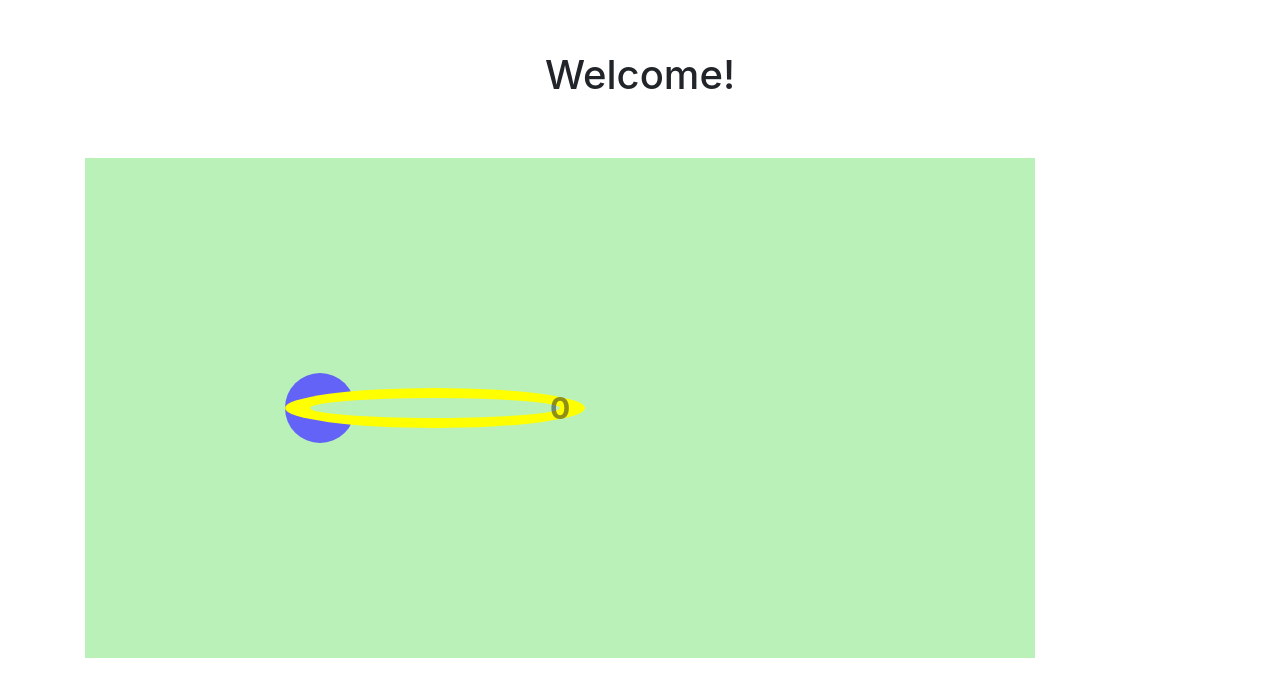
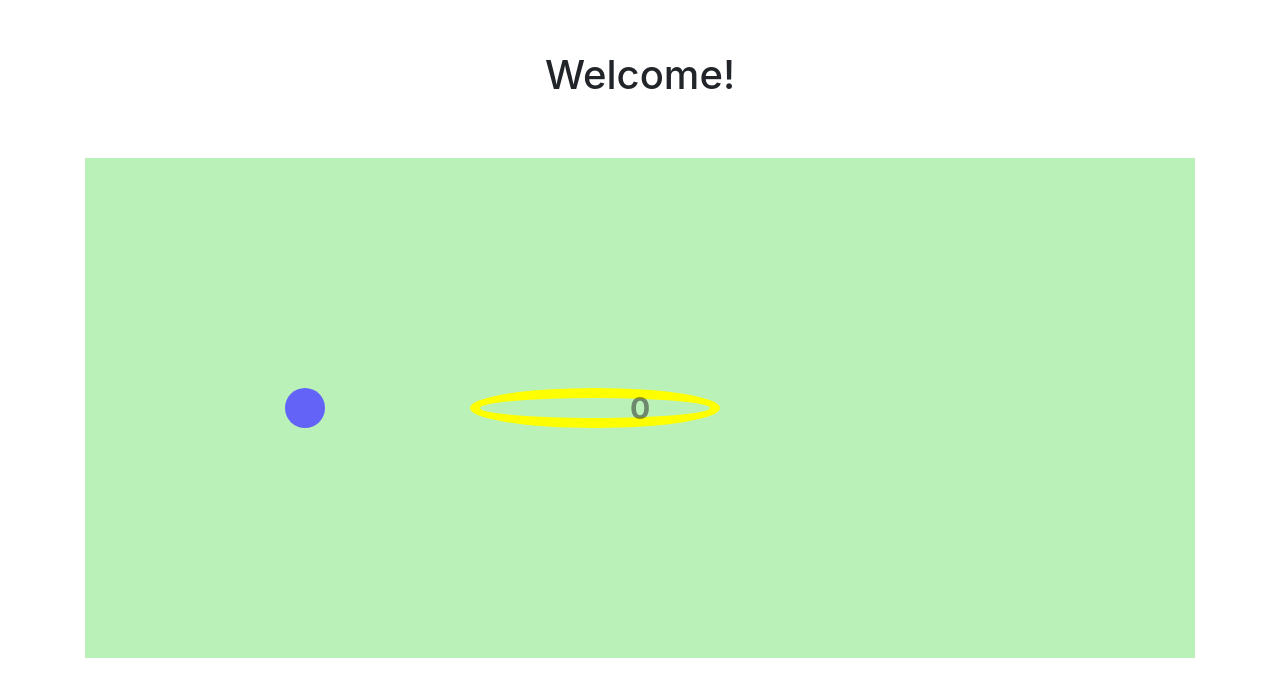
Before and after one commit to NOLedCorp/LuckyJump, an Angular app: page / in a window 1280 px wide. Shown: the top 696 px of the page. Built offline with nearby package versions, Linux system fonts and the light colour scheme.

Commit message:
Скорость падения

```diff
--- a/src/app/game-field/game-field.component.css
+++ b/src/app/game-field/game-field.component.css
@@ -1,5 +1,5 @@
 .field{
-    width: 950px;
+    width: 100%;
     overflow-x: hidden;
     height: 500px;
     display: flex;
@@ -19,10 +19,11 @@
 .ball{
     position: absolute;
     left: 200px;
+    z-index: 10;
     top: 215px;
     border-radius: 50%;
-    width: 70px;
-    height: 70px;
+    width: 40px;
+    height: 40px;
     background-color: rgb(99, 99, 247);
 }
 .ring{
@@ -34,8 +35,9 @@
     right: 10px;
 }
 .ring-small{
-    background-color: rgb(185, 241, 185);
-    height: 20px;
+    background-color: transparent !important;
+    height: 40px;
     width: 250px;
     right: 35px;
+    border:10px solid yellow;
 }
--- a/src/app/game-field/game-field.component.html
+++ b/src/app/game-field/game-field.component.html
@@ -1,6 +1,6 @@
-<div (click)="jump(ball, ctrl)" class="field">
+<div (click)="jump(ball, ctrl)"  class="field">
   <span>{{score}}</span>
-  <div style="top:215px" class="ball" #ball></div>
-  <div class="ring" [ngStyle]="{'right' : ringRight + 'px'}"></div>
+  <div style="top:230px" class="ball" #ball></div>
+  <!-- <div class="ring" [ngStyle]="{'right' : ringRight + 'px'}"></div> -->
   <div class="ring ring-small" [ngStyle]="{'right' : ringSmallRight + 'px'}"></div>
 </div>
--- a/src/app/game-field/game-field.component.ts
+++ b/src/app/game-field/game-field.component.ts
@@ -17,36 +17,36 @@ export class GameFieldComponent implements OnInit {
   ngOnInit() {
     var c = this;
     this.timerRing = setInterval(function(this){
-      c.ringRight+=1;
       c.ringSmallRight+=1;
-      if(c.ringRight>950){
-        c.ringRight=-300;
-        c.ringSmallRight=-275;
+      if(c.ringSmallRight>950){
+        c.ringSmallRight=-250;
       }
     }, 10)
   }
 
-  fall(ball:HTMLDivElement){
+  fall(ball:HTMLDivElement, ctrl:any){
     var start = Number(ball.style.top.replace('px',""));
     console.log(ball.style.top);
     this.timerFall = setInterval(function() {
-      // вычислить сколько времени прошло с начала анимации
       var timePassed = Math.abs(Number(ball.style.top.replace('px',"")) - start);
 
 
-      if (Number(ball.style.top.replace('px',""))>=430) {
-        clearInterval(this.timerFall); // конец через 2 секунды
+      if (Number(ball.style.top.replace('px',""))>=445) {
+        clearInterval(this.timerFall);
         return;
       }
+      console.log(start);
+      console.log(ball.style.top);
 
-      // рисует состояние анимации, соответствующее времени timePassed
-      ball.style.top = Number(ball.style.top.replace('px',""))+(timePassed>150?3:1)+ 'px';
+      console.log(timePassed);
 
+      ball.style.top = Number(ball.style.top.replace('px',""))+1+(timePassed==0? start / 100: timePassed / 100)+ 'px';
+      let t = Number(ball.style.top.replace('px',""))
+      if (t>230 && t<270) {
+        ctrl.score++;
+      }
 
     }, 5);
-
-// в то время как timePassed идёт от 0 до 2000
-// left принимает значения от 0 до 400px
 
   }
 
@@ -61,16 +61,16 @@ export class GameFieldComponent implements OnInit {
       var timePassed = Math.abs(Number(ball.style.top.replace('px',"")) - start);
 
 
-      if (Number(ball.style.top.replace('px',""))<=0) {
+      if (Number(ball.style.top.replace('px',""))<=10) {
         clearInterval(ctrl.timerJump);
 
          // конец через 2 секунды
         return;
       }
 
-      if (Math.abs(Number(ball.style.top.replace('px',""))-start)>200) {
+      if (Math.abs(Number(ball.style.top.replace('px',""))-start)>120) {
         clearInterval(ctrl.timerJump);
-        ctrl.fall(ball);
+        ctrl.fall(ball, ctrl);
         return;
       }
 
```
